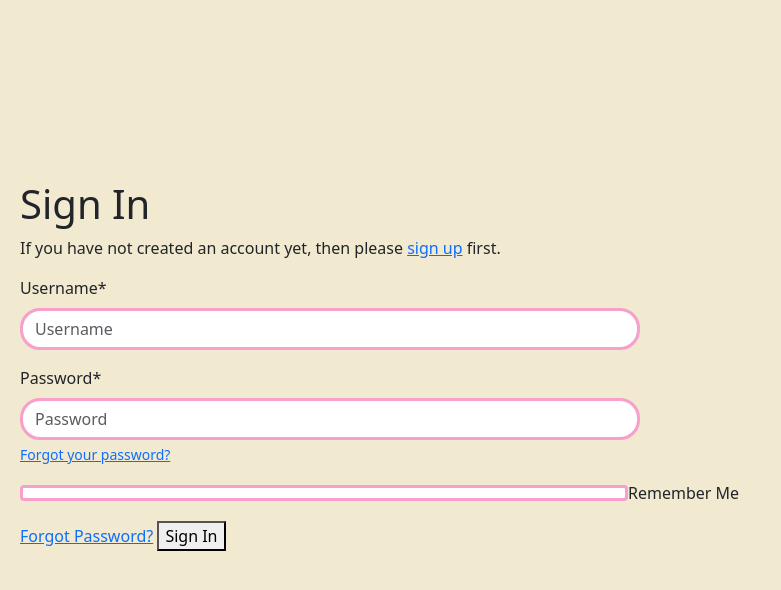
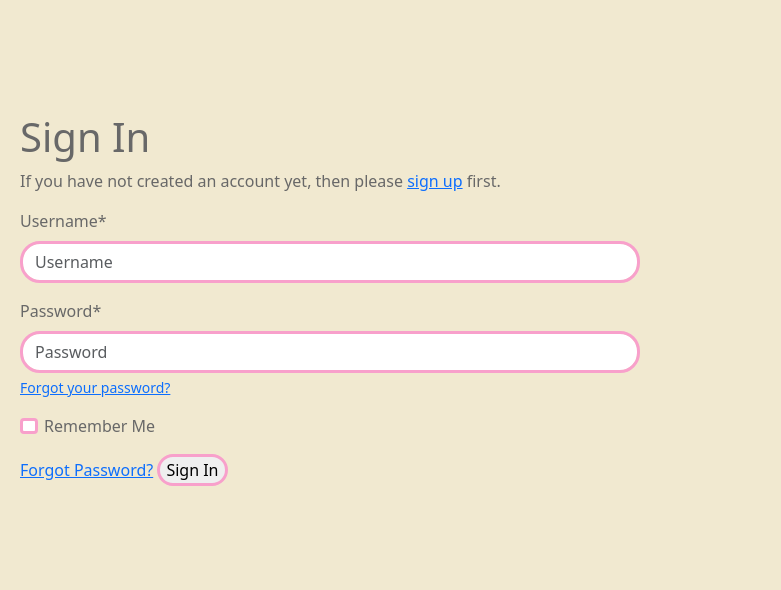
Before and after one commit to Willr-hawkins/taste-threads, a Django app: page /accounts/login/ in a window 1280 px wide. Shown: the part 86-676 px from the top of the page, without its empty margins (0-781 px from the left). Run offline with Django 5.2, Linux system fonts and the light colour scheme; some libraries are stand-ins or nearby versions.

Commit message:
Added final touches to the custom styling of allauth templates.

```diff
--- a/static/css/base.css
+++ b/static/css/base.css
@@ -102,7 +102,8 @@ html, body {
 
 /* Allauth templates */
 .allauth-container {
-    padding-top: 160px;
+    padding-top: 93px;
+    color: #686868;
 }
 
 .allauth-content {
@@ -113,6 +114,15 @@ html, body {
     width: 50%;
     border: #f8a0cb solid 3px;
     border-radius: 20px;
+}
+
+.allauth-content button {
+    border: #f8a0cb solid 3px;
+    border-radius: 20px;
+}
+
+.form-check .form-check-input {
+    width: 18px !important;
 }
 
 /* Home page styles */
--- a/tastethreads/settings.py
+++ b/tastethreads/settings.py
@@ -22,10 +22,10 @@ BASE_DIR = Path(__file__).resolve().parent.parent
 # See https://docs.djangoproject.com/en/5.1/howto/deployment/checklist/
 
 # SECURITY WARNING: keep the secret key used in production secret!
-SECRET_KEY = os.environ.get('SECRET_KEY', 'django-insecure-i!%hx2#^(cqj(6alm1#^&w4^&378x=&0elmzyq$hiqb$7a7fkz')
+SECRET_KEY = os.environ.get('SECRET_KEY', '')
 
 # SECURITY WARNING: don't run with debug turned on in production!
-DEBUG = True
+DEBUG = False
 
 ALLOWED_HOSTS = ['*', '8000-willrhawkin-tastethread-twnfrum08hx.ws-eu118.gitpod.io']
 
```
